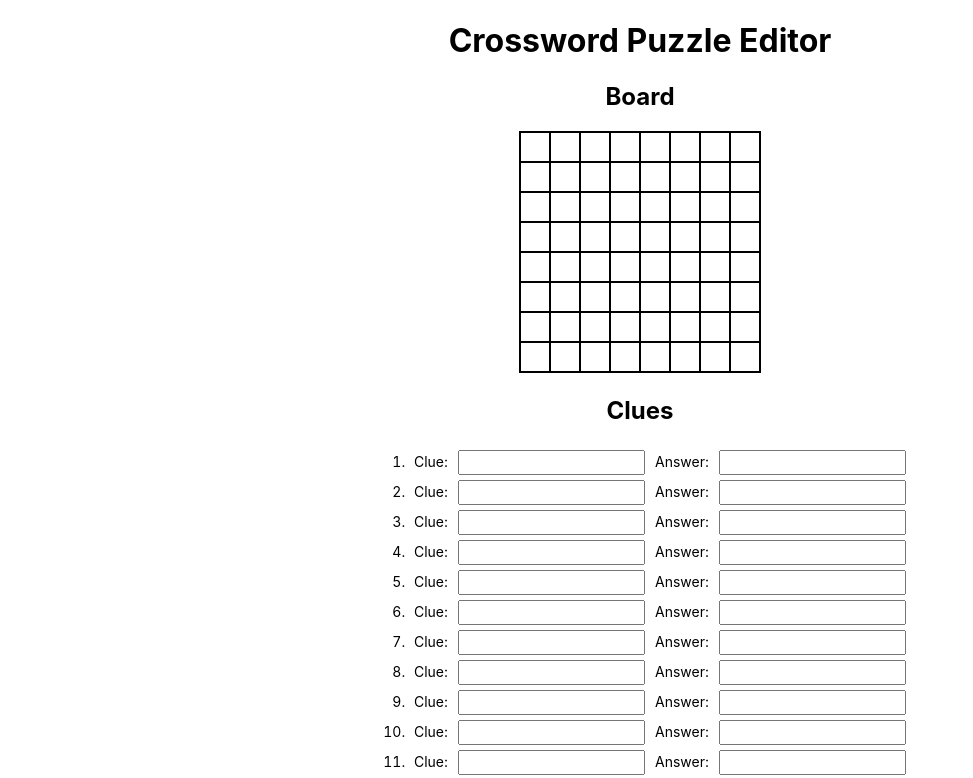
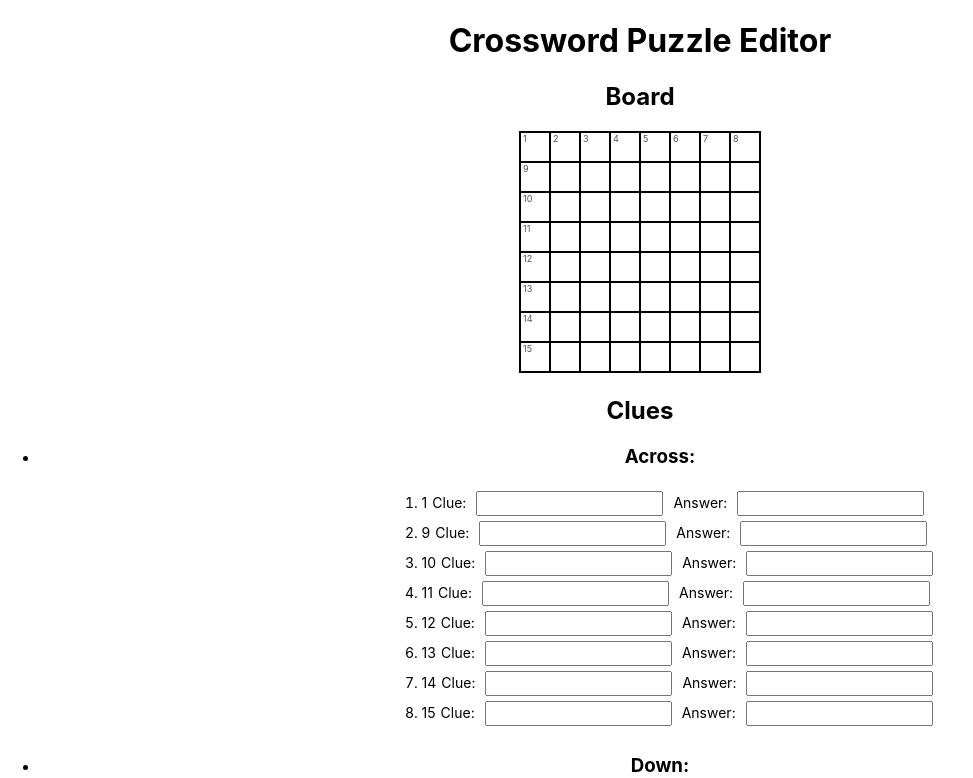
Before and after one commit to patrickweaver/crossword, a React (Create React App) app: page / in a window 1280 px wide. Shown: the top 778 px of the page, without its empty margins (0-973 px from the left). Built offline with nearby package versions, Linux system fonts and the light colour scheme.

Commit message:
down/across clues, numbered correctly, persist first letter

```diff
--- a/src/App.tsx
+++ b/src/App.tsx
@@ -8,25 +8,10 @@ import { boardSquare, clueAnswer } from './types';
 
 // Helpers:
 import nArray from './helpers/nArray';
+import BoardSquare from './BoardSquare';
 
 const defaultBoardSize: number = 8;
 const rowCols: number[] = nArray(defaultBoardSize);
-
-const defaultClueAnswerArray: clueAnswer[] = nBlankClueAnswers((defaultBoardSize * 2) - 1);
-
-function nBlankClueAnswers(n: number): clueAnswer[] {
-  const nClueAnswers: clueAnswer[] = nArray(n).map((i: number): clueAnswer => {
-    return (
-      {
-        clue: "",
-        answer: ""
-      }
-    )
-  });
-  return nClueAnswers;
-}
-
-
 
 const initialBoard: boardSquare[][] = rowCols.map((rowIndex: number) => {
   return rowCols.map((colIndex: number) => {
@@ -34,8 +19,8 @@ const initialBoard: boardSquare[][] = rowCols.map((rowIndex: number) => {
       active: true,
       letter: " ",
       wordStart: false,
-      horizontalWordNumber: null,
-      verticalWordNumber: null,
+      acrossWordNumber: null,
+      downWordNumber: null,
       squareNumber: (rowIndex * defaultBoardSize) + colIndex,
     }
     return bs;
@@ -44,13 +29,15 @@ const initialBoard: boardSquare[][] = rowCols.map((rowIndex: number) => {
 
 function App() {
 
-  const blankBoardAndClues: [boardSquare[][], number] = calculateBoard(initialBoard)
-  const [clueAnswers, setClueAnswers] = useState<clueAnswer[]>(defaultClueAnswerArray);
+  const blankBoardAndClues: [boardSquare[][], clueAnswer[][]] = calculateBoard(initialBoard)
   const [boardSize, setBoardSize] = useState(defaultBoardSize);
   const [board, setBoard] = useState<boardSquare[][]>(blankBoardAndClues[0]);
 
+  // Build clueAnswers arrays from default empty board.
+  const [clueAnswers, setClueAnswers] = useState<clueAnswer[][]>(calculateBoard(board)[1]);
 
-  function calculateBoard(board: boardSquare[][]): [boardSquare[][], number] {
+
+  function calculateBoard(board: boardSquare[][]): [boardSquare[][], clueAnswer[][]] {
 
     const boardSize = board.length;
     const flatBoard = board.flat();
@@ -59,25 +46,25 @@ function App() {
 
       // Clear all word numbers:
       square.wordStart = false;
-      square.horizontalWordNumber = null;
-      square.verticalWordNumber = null;
+      square.acrossWordNumber = null;
+      square.downWordNumber = null;
 
       if (square.active) {
-        // Find horizontal words:
+        // Find across words:
         if (
           index % boardSize == 0 // First column
           || !flatBoard[index - 1].active // To the right of a black square
         ) {
           square.wordStart = true;
-          square.horizontalWordNumber = wordNumber;
+          square.acrossWordNumber = wordNumber;
         }
-        // Find vertical words:
+        // Find down words:
         if (
           index < boardSize // First row
           || !flatBoard[index - boardSize].active // Under a black square
         ) {
           square.wordStart = true;
-          square.verticalWordNumber = wordNumber;
+          square.downWordNumber = wordNumber;
         }
 
         if (square.wordStart) {
@@ -87,6 +74,35 @@ function App() {
       return square;
     });
 
+    // Find Across and Down Clues:
+    const clueAnswers: clueAnswer[][] = wordStartFlatBoard.reduce((clueAnswers: clueAnswer[][], square: boardSquare, index: number): clueAnswer[][] => {
+
+      if (square.wordStart) {
+        if (square.acrossWordNumber) {
+          const ca: clueAnswer = {
+            direction: 'across',
+            number: square.acrossWordNumber,
+            clue: '',
+            answer: `${square.letter}`
+          }
+          clueAnswers[0].push(ca);
+        }
+        if (square.downWordNumber) {
+          const ca: clueAnswer = {
+            direction: 'down',
+            number: square.downWordNumber,
+            clue: '',
+            answer: `${square.letter}`
+          }
+          clueAnswers[1].push(ca);
+        }
+      }
+
+      return clueAnswers;
+
+    }, [[], []]);
+
+
     // Put board back into 2D array
     const reGridBoard: boardSquare[][] = rowCols.map((rowIndex: number): boardSquare[] => {
       return rowCols.map((colIndex: number): boardSquare => {
@@ -95,10 +111,7 @@ function App() {
       });
     });
 
-    // Update number of clues:
-    const numberOfClues: number = wordNumber - 1
-
-    return [reGridBoard, numberOfClues];
+    return [reGridBoard, clueAnswers];
   }
 
   function updateClueAnswers(prevClueAnswers: clueAnswer[]): clueAnswer[] {
@@ -110,9 +123,9 @@ function App() {
 
   function recalculateBoard(updatedBoard: boardSquare[][]): void {
 
-    const [recalculatedUpdatedBoard, numberOfClueAnswers] = calculateBoard(updatedBoard);
+    const [recalculatedUpdatedBoard, clueAnswers] = calculateBoard(updatedBoard);
     setBoard(recalculatedUpdatedBoard);
-    setClueAnswers(nBlankClueAnswers(numberOfClueAnswers))
+    setClueAnswers(clueAnswers)
   }
 
   return (
--- a/src/Board.tsx
+++ b/src/Board.tsx
@@ -6,7 +6,7 @@ import BoardSquare from './BoardSquare';
 import { boardSquare, clueAnswer } from './types';
 
 export interface boardProps {
-  clueAnswers: clueAnswer[],
+  clueAnswers: clueAnswer[][],
   board: any,
   boardSize: number,
   updateBoard: (board: boardSquare[][]) => void,
--- a/src/BoardSquare.css
+++ b/src/BoardSquare.css
@@ -34,4 +34,5 @@
   width: 28px;
   line-height: 30px;
   border: none;
+  background: none;
 }
--- a/src/BoardSquare.tsx
+++ b/src/BoardSquare.tsx
@@ -16,7 +16,7 @@ export interface boardSquareProps {
 
 function BoardSquare(props: boardSquareProps): JSX.Element {
 
-  function updateSquare(event: React.MouseEvent<HTMLDivElement>): void {
+  function toggleSquareActive(event: React.MouseEvent<HTMLDivElement>): void {
     console.log(event);
     const updatedSquare = props.square;
     updatedSquare.active = !updatedSquare.active;
@@ -29,21 +29,26 @@ function BoardSquare(props: boardSquareProps): JSX.Element {
     props.setBoardSquare(updatedSquare);
   }
 
+  const letter =
+    <div className="letter">
+      <input
+        type="text"
+        value={props.square.letter || ''}
+        onChange={addLetter}
+      />
+    </div>
+
   const square =
     <div
       className={`board-square ${props.square.active ? '' : 'inactive'}`}
-      onClick={updateSquare}
+      onDoubleClick={toggleSquareActive}
     >
       <div className="clue-number">
-        {`${props.square.wordStart ? (props.square.horizontalWordNumber ? props.square.horizontalWordNumber : props.square.verticalWordNumber) : ''}`}
+        {`${props.square.wordStart ? (props.square.acrossWordNumber ? props.square.acrossWordNumber : props.square.downWordNumber) : ''}`}
       </div>
-      <div className="letter">
-        <input
-          type="text"
-          value={props.square.letter || ''}
-          onChange={addLetter}
-        />
-      </div>
+
+      {props.square.active ? letter : null}
+
     </div>
 
   return square;
--- a/src/Clues.tsx
+++ b/src/Clues.tsx
@@ -5,26 +5,26 @@ import './Clues.css';
 import { clueAnswer } from './types';
 
 export interface cluesProps {
-  clueAnswers: clueAnswer[],
-  setClueAnswers: (clueAnswers: clueAnswer[]) => void
+  clueAnswers: clueAnswer[][],
+  setClueAnswers: (clueAnswers: clueAnswer[][]) => void
 }
 
 function Clues(props: cluesProps): JSX.Element {
 
-  return (
-    <div>
-      <h2>Clues</h2>
+  const cluesList = (clueAnswers: clueAnswer[], dirIndex: number): JSX.Element => {
+    return (
       <ol className="clue-answers-list">
-        {props.clueAnswers.map((item: clueAnswer, index: number) => {
+        {clueAnswers.map((item: clueAnswer, index: number) => {
           const clueNumber = index + 1;
           return (
             <li key={index}>
+              <span>{item.number}</span>
               <label>Clue:</label>
               <input
                 value={item.clue}
                 onChange={(event: React.ChangeEvent<HTMLInputElement>): void => {
-                  const newClueAnswers: clueAnswer[] = [...props.clueAnswers];
-                  newClueAnswers[index].clue = event.target.value;
+                  const newClueAnswers: clueAnswer[][] = [...props.clueAnswers];
+                  newClueAnswers[dirIndex][index].clue = event.target.value;
                   return props.setClueAnswers(newClueAnswers);
                 }}
               />
@@ -32,8 +32,8 @@ function Clues(props: cluesProps): JSX.Element {
               <input
                 value={item.answer}
                 onChange={event => {
-                  const newClueAnswers: clueAnswer[] = [...props.clueAnswers];
-                  newClueAnswers[index].answer = event.target.value;
+                  const newClueAnswers: clueAnswer[][] = [...props.clueAnswers];
+                  newClueAnswers[dirIndex][index].answer = event.target.value;
                   return props.setClueAnswers(newClueAnswers);
                 }}
               />
@@ -41,6 +41,23 @@ function Clues(props: cluesProps): JSX.Element {
           )
         })}
       </ol>
+    )
+  }
+
+  return (
+    <div>
+      <h2>Clues</h2>
+        <ul>
+          <li>
+            <h3>Across:</h3>
+            {cluesList(props.clueAnswers[0], 0)}
+          </li>
+          <li>
+            <h3>Down:</h3>
+            {cluesList(props.clueAnswers[1], 1)}
+          </li>
+
+        </ul>
     </div>
   )
 }
--- a/src/types.ts
+++ b/src/types.ts
@@ -2,12 +2,14 @@ export interface boardSquare {
   active: boolean;
   letter: string | null;
   wordStart: boolean;
-  horizontalWordNumber: number | null;
-  verticalWordNumber: number | null;
+  acrossWordNumber: number | null;
+  downWordNumber: number | null;
   squareNumber: number;
 }
 
 export interface clueAnswer {
+  direction: ('down' | 'across');
+  number: number;
   clue: string;
   answer: string;
 }
```
Also changed, not shown: 1 other file (tests, documents, lock files or other folders).
